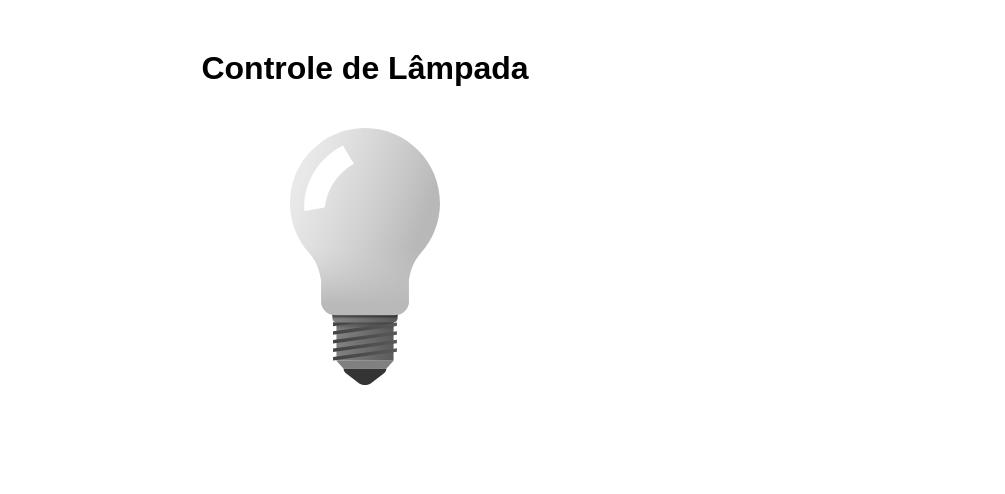
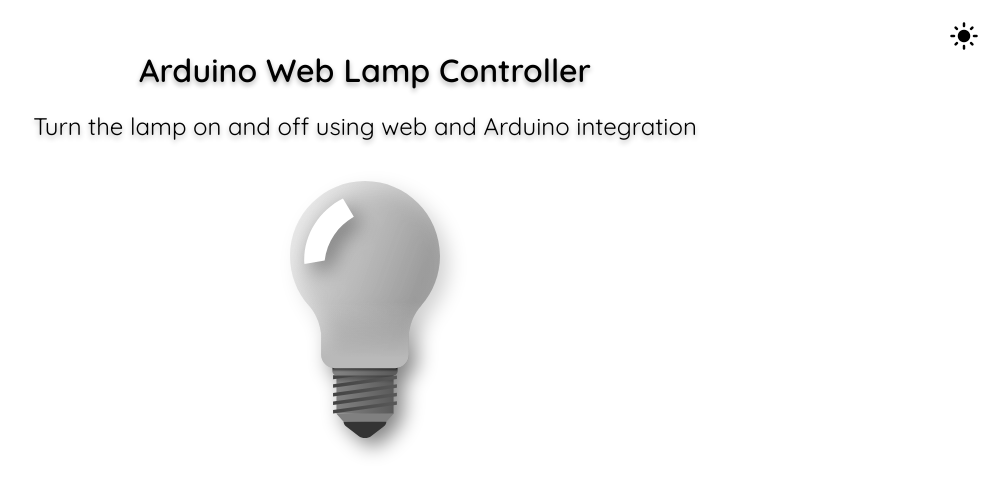
Before and after one commit to Dezena14/ArduinoWebLampController, a website: page public/index.html in a window 1280 px wide. Shown: the whole page, without its empty margins (275-1280 px from the left). Drawn offline with nearby package versions, Linux system fonts and the light colour scheme; no server answers.

Commit message:
Feito melhorias no estilo da pagina web

```diff
--- a/public/index.html
+++ b/public/index.html
@@ -3,14 +3,23 @@
 <head>
 	<meta charset="UTF-8">
 	<meta name="viewport" content="width=device-width, initial-scale=1.0">
-	<title>Controle de Lâmpada 💡</title>
+	<title>Arduino Web Lamp Controller</title>
+    <link rel="icon" href="bulb.ico" type="image/x-icon">
 	<script src="/socket.io/socket.io.js"></script>
+	<link rel="preconnect" href="https://fonts.googleapis.com">
+<link rel="preconnect" href="https://fonts.gstatic.com" crossorigin>
+<link href="https://fonts.googleapis.com/css2?family=Quicksand:wght@300..700&family=Source+Code+Pro:ital,wght@0,200..900;1,200..900&display=swap" rel="stylesheet">
+	<link href="https://fonts.googleapis.com/icon?family=Material+Icons" rel="stylesheet">
 	<link rel="stylesheet" href="styles.css">
 </head>
 <body>
-	<h1>Controle de Lâmpada</h1>
+	<h1>Arduino Web Lamp Controller</h1>
+	<h2>Turn the lamp on and off using web and Arduino integration</h2>
+	<button id="theme-toggle" class="theme-toggle">
+		<span id="theme-icon" class="material-icons">light_mode</span>
+	</button>
 	<div id="lamp-container">
-		<img id="lamp" src="bulb_off.svg" alt="Lâmpada apagada">
+		<img id="lamp" src="bulb_off.svg" class="off" alt="Lâmpada apagada">
   	</div>
 	<script src="script.js"></script>
 </body>
--- a/public/script.js
+++ b/public/script.js
@@ -5,14 +5,30 @@ const lamp = document.getElementById("lamp");
 // Atualiza o estado da lâmpada na interface
 socket.on("lampState", (state) => {
   if (state) {
+    // Lâmpada acesa
     lamp.src = "bulb_on.svg";
     lamp.classList.remove("off");
     lamp.classList.add("on");
-    //lamp.textContent = "💡🌞"; // Lâmpada acesa
   } else {
+    // Lâmpada apagada
     lamp.src = "bulb_off.svg";
     lamp.classList.remove("on");
     lamp.classList.add("off");
-    //lamp.textContent = "💡🌜"; // Lâmpada apagada
   }
 });
+
+// Alternar entre os temas claro e escuro
+const themeToggle = document.getElementById("theme-toggle");
+const themeIcon = document.getElementById("theme-icon");
+
+themeToggle.addEventListener("click", () => {
+  document.body.classList.toggle("light-theme");
+  document.body.classList.toggle("dark-theme");
+
+  // Trocar o ícone usando os ícones LightMode e DarkMode
+  if (document.body.classList.contains("light-theme")) {
+    themeIcon.textContent = "light_mode";
+  } else {
+    themeIcon.textContent = "dark_mode";
+  }
+});
--- a/public/styles.css
+++ b/public/styles.css
@@ -1,7 +1,17 @@
 body {
-    font-family: Arial, sans-serif;
+    font-family: Quicksand, sans-serif;
     text-align: center;
     margin: 50px;
+}
+
+h1 {
+    font-weight: 600;
+    text-shadow: 0px 3px 5px rgba(0, 0, 0, 0.3);
+}
+
+h2 {
+    font-weight: 400;
+    text-shadow: 0px 3px 5px rgba(0, 0, 0, 0.3);
 }
 
 #lamp-container {
@@ -17,9 +27,54 @@ body {
 
 #lamp.on {
     transform: scale(1.1);
-    filter: drop-shadow(8px 8px 10px #e9e337);
+    filter: drop-shadow(8px 8px 10px #e7d746);
 }
 
 #lamp.off {
     filter: drop-shadow(8px 8px 10px gray);
 }
+
+.theme-toggle {
+    position: fixed;
+    top: 20px;
+    right: 20px;
+    background-color: transparent;
+    border: none;
+    font-size: 24px;
+    cursor: pointer;
+    z-index: 100;
+}
+
+/* Tema claro */
+body.light-theme {
+    background-color: #f5f5f5;
+    color: #333;
+}
+
+/* Tema escuro */
+body.dark-theme {
+    background-color: #333;
+    color: #f5f5f5;
+}
+
+body.dark-theme h1, body.dark-theme h2 {
+    text-shadow: 0px 3px 5px rgba(0, 0, 0, 0.5);
+}
+
+.theme-toggle {
+    position: fixed;
+    top: 20px;
+    right: 20px;
+    background: none;
+    border: none;
+    font-size: 30px;
+    cursor: pointer;
+}
+
+.material-icons {
+    font-size: 30px;
+}
+
+body.dark-theme .material-icons {
+    color: #ffffff;
+}
```
Also changed, not shown: public/bulb.ico (added).
